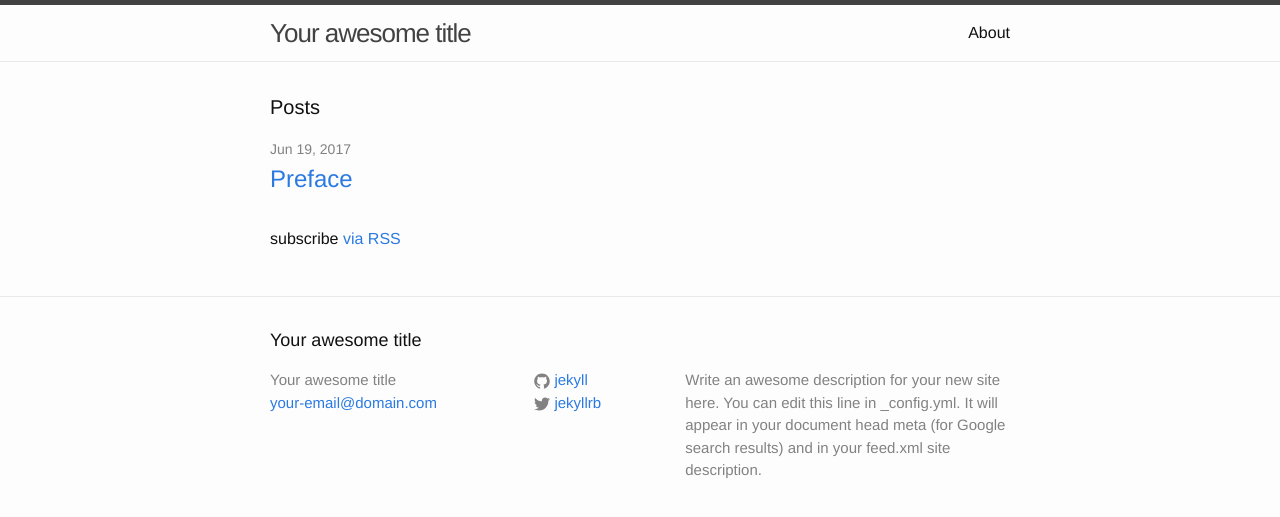
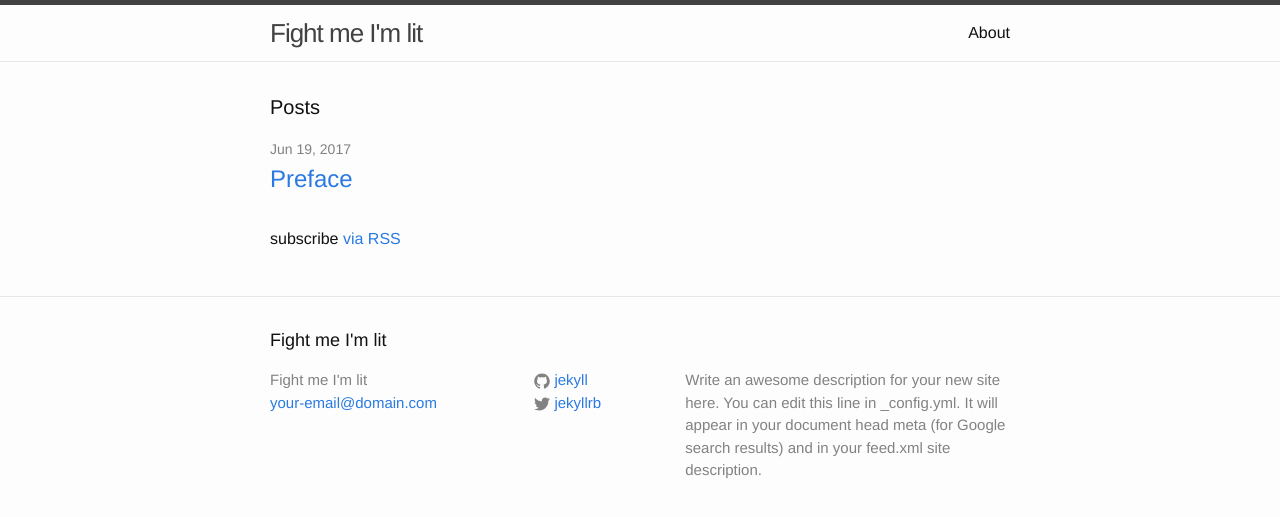
Before and after one commit to definitelynotillegal/definitelynotillegal.github.io, a Jekyll site: the page built from index.html, in a window 1280 px wide. Shown: the top 517 px of the page. Built offline with Jekyll 4.4.1, drawn with Linux system fonts in a browser that asks for light colours.

Commit message:
Update _config.yml

```diff
--- a/_config.yml
+++ b/_config.yml
@@ -6,7 +6,7 @@
 # 'jekyll serve'. If you change this file, please restart the server process.
 
 # Site settings
-title: Your awesome title
+title: Fight me I'm lit
 email: your-email@domain.com
 description: > # this means to ignore newlines until "baseurl:"
   Write an awesome description for your new site here. You can edit this
```
